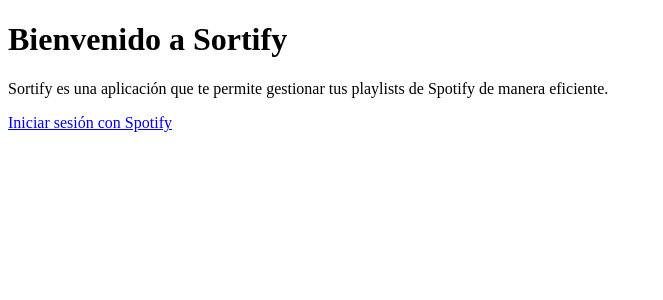
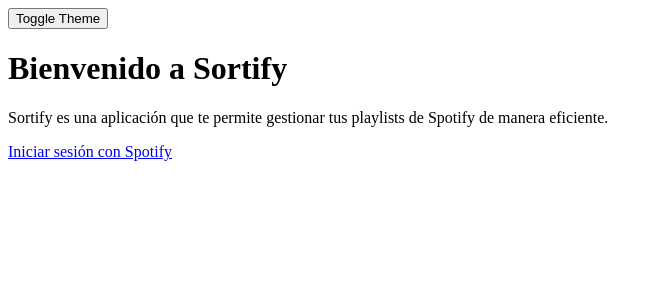
Before and after one commit to based-on-what/Sortify, a React (Create React App) app: page / in a window 1280 px wide. Shown: the top 300 px of the page, without its empty margins (0-663 px from the left). Built offline with nearby package versions, Linux system fonts and the light colour scheme; no server answers.

Commit message:
feat: theme toggler

```diff
--- a/src/App.js
+++ b/src/App.js
@@ -1,9 +1,12 @@
-import React, { useState, useEffect } from 'react';
+import React, { useState, useEffect, useContext } from 'react';
 import axios from 'axios';
 import { Routes, Route, Link, useLocation } from 'react-router-dom';
 import OrdenarPlaylists from './components/OrdenarPlaylists';
-import PlaylistView from './components/PlaylistView/PlaylistView'; // Asegúrate de que el componente esté en la ruta correcta
-import resultsData from './results.json'; // Asegúrate de que la ruta al archivo es correcta
+import PlaylistView from './components/PlaylistView/PlaylistView';
+import resultsData from './results.json';
+import './theme.css';
+import { ThemeContext, ThemeProvider } from './context/ThemeContext';
+
 
 function App() {
   // URL de autenticación de Spotify
@@ -13,6 +16,8 @@
   const location = useLocation();
   const [isLoggedIn, setIsLoggedIn] = useState(false);
   const [playlists, setPlaylists] = useState([]);
+  const { theme, toggleTheme } = useContext(ThemeContext);
+
 
   // Imaginemos que esta función se llama cuando el usuario inicia sesión correctamente
   function handleLogin() {
@@ -46,11 +51,26 @@
         console.error('Error al obtener el token:', error);
       });
     }
+
+
   }, [location]);
 
+
+    // Este useEffect maneja el cambio de tema
+  useEffect(() => {
+    // Agrega la clase del tema actual al body
+    document.body.classList.add(`${theme}-theme`);
+
+    // Función de limpieza para eliminar la clase del tema anterior
+    return () => {
+      document.body.classList.remove(`${theme}-theme`);
+    };
+  }, [theme]); // Dependencias solo relacionadas con el cambio de tema
   return (
     <div className="App">
       <header className="App-header">
+      <div className={`App ${theme}-theme`} />
+        <button onClick={toggleTheme}>Toggle Theme</button>
                 <h1>Bienvenido a Sortify</h1>
                 <p>
                   Sortify es una aplicación que te permite gestionar tus playlists de Spotify de manera eficiente.
@@ -77,4 +97,8 @@
   );
 }
 
-export default App;
+export default () => (
+  <ThemeProvider>
+    <App />
+  </ThemeProvider>
+);
--- a/src/components/PlaylistView/PlaylistView.js
+++ b/src/components/PlaylistView/PlaylistView.js
@@ -2,13 +2,14 @@
 import './PlaylistView.css';
 
 const PlaylistView = ({ playlists }) => {
-
-
   return (
     <div className="playlist-grid">
       {playlists.map((playlist) => (
         <div key={playlist.id} className="playlist-item">
-          <div className="playlist-name">{playlist.name}</div>
+          {/* Envuelve el nombre de la playlist en un elemento <a> */}
+          <a href={playlist.url} target="_blank" rel="noopener noreferrer" className="playlist-name">
+            {playlist.name}
+          </a>
           <img src={playlist.image} alt={playlist.name} className="playlist-image" />
           <div className="playlist-duration">{`Length: ${playlist.duration.days} days, ${playlist.duration.hours} hours, ${playlist.duration.minutes} minutes, ${playlist.duration.seconds} seconds`}</div>
         </div>
--- /dev/null
+++ b/src/context/ThemeContext.js
@@ -0,0 +1,17 @@
+import React, { createContext, useState } from 'react';
+
+export const ThemeContext = createContext();
+
+export const ThemeProvider = ({ children }) => {
+  const [theme, setTheme] = useState('light'); // 'light' o 'dark'
+
+  const toggleTheme = () => {
+    setTheme((prevTheme) => (prevTheme === 'light' ? 'dark' : 'light'));
+  };
+
+  return (
+    <ThemeContext.Provider value={{ theme, toggleTheme }}>
+      {children}
+    </ThemeContext.Provider>
+  );
+};
--- /dev/null
+++ b/src/theme.css
@@ -0,0 +1,16 @@
+:root {
+    --background-color-light: #ffffff;
+    --text-color-light: #000000;
+    --background-color-dark: #000000;
+    --text-color-dark: #ffffff;
+  }
+
+  body.light-theme {
+    background-color: var(--background-color-light);
+    color: var(--text-color-light);
+  }
+
+  body.dark-theme {
+    background-color: var(--background-color-dark);
+    color: var(--text-color-dark);
+  }
```
Also changed, not shown: 1 other file (tests, documents, lock files or other folders). Lines whose indentation alone changed are shown as unchanged.
